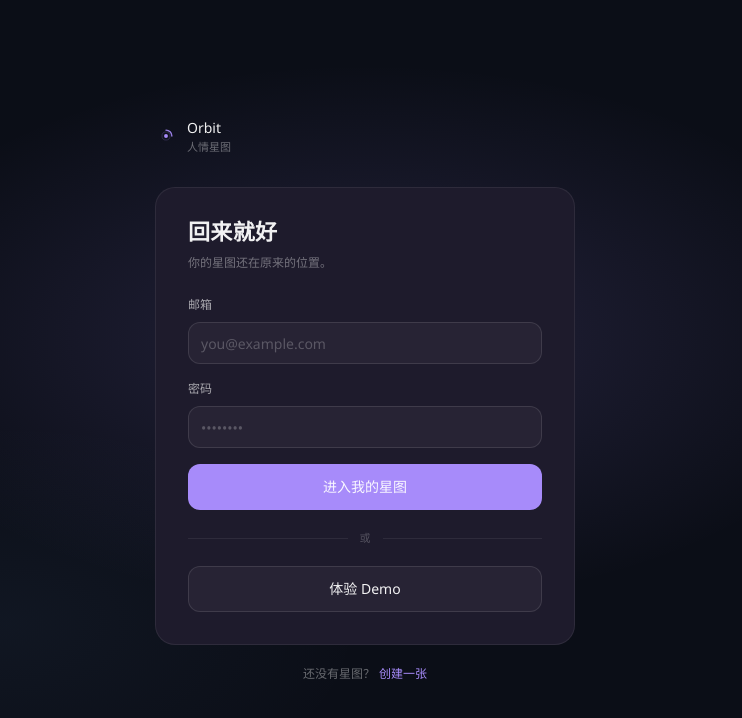
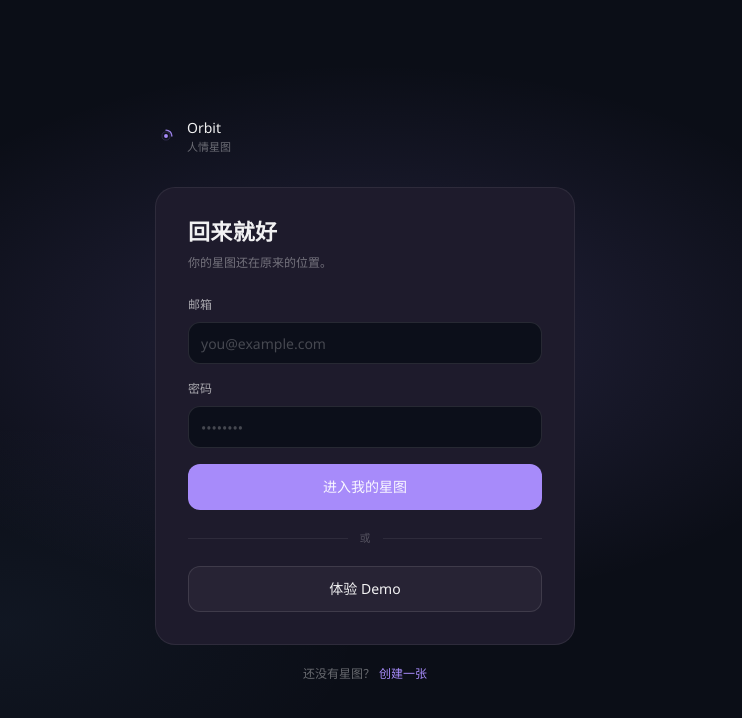
Before and after one commit to Zhu-Haokun/orbit, a React (Vite) app in the folder frontend/: page /login in a window 1280 px wide. Shown: the top 718 px of the page, without its empty margins (275-1017 px from the left). Built offline with nearby package versions, Linux system fonts and the light colour scheme; no server answers.

Commit message:
输入框改用 inset token：凹槽比画布更深，不再是一块块浮起的浅色板

```diff
--- a/frontend/src/components/ui/Input.tsx
+++ b/frontend/src/components/ui/Input.tsx
@@ -27,7 +27,7 @@ export const Input = forwardRef<HTMLInputElement, InputProps>(function Input(
       <input
         ref={ref}
         className={cn(
-          "h-[42px] w-full rounded-md border bg-elevated px-3 text-body text-ink",
+          "h-[42px] w-full rounded-md border bg-inset px-3 text-body text-ink",
           "placeholder:text-ink-4 transition-colors duration-[140ms]",
           "focus:border-accent-border focus:outline-none",
           "disabled:cursor-not-allowed disabled:opacity-50",
--- a/frontend/src/components/ui/Select.tsx
+++ b/frontend/src/components/ui/Select.tsx
@@ -16,7 +16,7 @@ export const Select = forwardRef<HTMLSelectElement, SelectProps>(function Select
       <select
         ref={ref}
         className={cn(
-          "h-[42px] w-full appearance-none rounded-md border bg-elevated pr-9 pl-3 text-body text-ink",
+          "h-[42px] w-full appearance-none rounded-md border bg-inset pr-9 pl-3 text-body text-ink",
           "transition-colors duration-[140ms] focus:border-accent-border focus:outline-none",
           "disabled:cursor-not-allowed disabled:opacity-50",
           "[&>option]:bg-elevated [&>option]:text-ink",
--- a/frontend/src/components/ui/Textarea.tsx
+++ b/frontend/src/components/ui/Textarea.tsx
@@ -20,7 +20,7 @@ export const Textarea = forwardRef<HTMLTextAreaElement, TextareaProps>(function
     <textarea
       ref={ref}
       className={cn(
-        "w-full resize-none rounded-md border bg-elevated px-3 py-2.5 text-lg text-ink",
+        "w-full resize-none rounded-md border bg-inset px-3 py-2.5 text-lg text-ink",
         "leading-[26px] placeholder:text-ink-4 transition-colors duration-[140ms]",
         "focus:border-accent-border focus:outline-none",
         "disabled:cursor-not-allowed disabled:opacity-50",
--- a/frontend/src/styles/index.css
+++ b/frontend/src/styles/index.css
@@ -32,6 +32,10 @@
   --bg-surface: #1e1b2c;
   --bg-elevated: #272334;
   --bg-soft: #312c40;
+  /* 输入框：比画布更深，是「凹进去的坑」。
+     卡片应该浮起来（亮），输入框应该凹下去（暗）—— 这两种角色
+     之前共用 bg-elevated，于是表单页里全是一块块浮着的浅色板。 */
+  --bg-inset: #0c0f1a;
 
   /* 材质：极低对比，用户关掉才会意识到差别 */
   --bg-texture-opacity: 0.02;
@@ -363,6 +367,7 @@
   --color-rail: var(--bg-rail);
   --color-reading: var(--bg-reading);
   --color-surface: var(--bg-surface);
+  --color-inset: var(--bg-inset);
   --color-elevated: var(--bg-elevated);
   --color-soft: var(--bg-soft);
   --color-hover-fill: var(--hover-fill);
```
Also changed, not shown: 47 other files (tests, documents, lock files or other folders).
